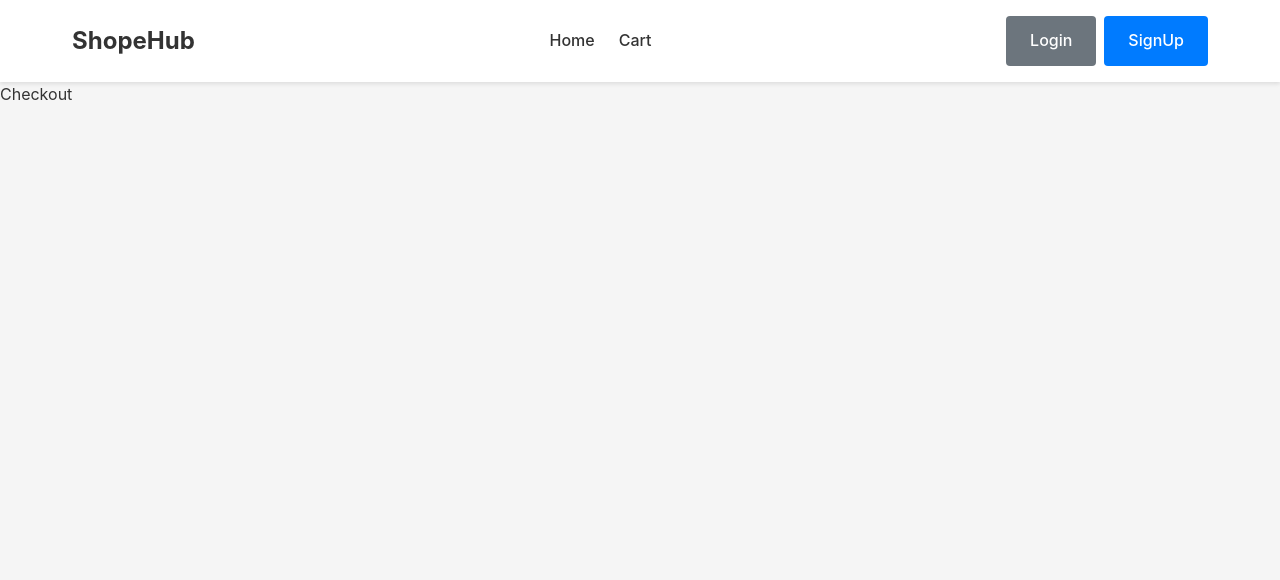
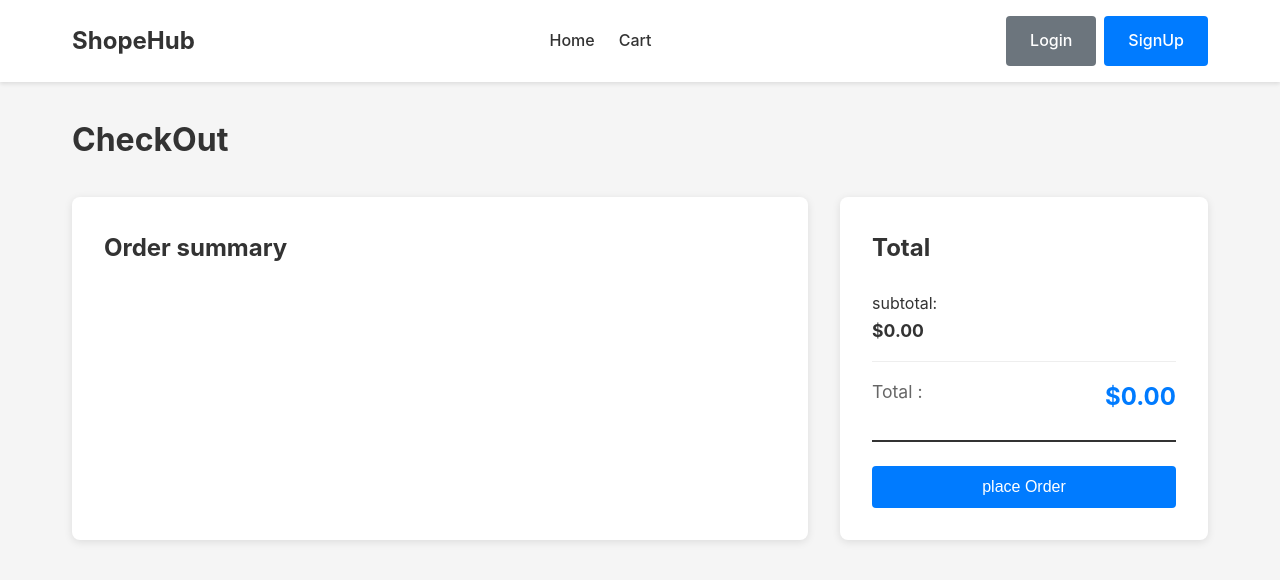
Before and after one commit to kebrome/ecommerce-website, a React (Vite) app in the folder e-commerce/: page /checkout in a window 1280 px wide. Shown: the top 580 px of the page. Built offline with nearby package versions, Linux system fonts and the light colour scheme.

Commit message:
finall project commit

```diff
--- a/e-commerce/src/App.jsx
+++ b/e-commerce/src/App.jsx
@@ -7,10 +7,12 @@ import AuthContext from "./Context/AuthContext";
 import ProductDiscription from "./Components/ProductDiscription";
 
 import "./App.css";
+import CartContext from "./Context/CartContext";
 
 function App() {
   return (
     <AuthContext>
+      <CartContext>
         <div className="app">
           <Nav />
           <Routes>
@@ -20,6 +22,7 @@ function App() {
             <Route path="/products/:id" element={<ProductDiscription />} />
           </Routes>
         </div>
+      </CartContext>
     </AuthContext>
   );
 }
--- a/e-commerce/src/Components/Auth.jsx
+++ b/e-commerce/src/Components/Auth.jsx
@@ -7,7 +7,7 @@ function Auth() {
   const { signup, user, logout, login } = useContext(authContext);
   const [mode, setMode] = useState("signup");
   const [error, setError] = useState(null);
-  const navigat = useNavigate();
+  const navigate = useNavigate();
   const {
     register,
     handleSubmit,
@@ -23,12 +23,12 @@ function Auth() {
       result = login(data.email, data.password);
     }
     if (result.success) {
-      navigat("/");
+      navigate("/");
     } else {
       setError(result.error);
     }
   }
-  console.log(logout);
+
   return (
     <div className="page">
       <div className="container">
@@ -38,7 +38,6 @@ function Auth() {
           </h1>
           <form onSubmit={handleSubmit(onSubmit)} className="auth-form">
             <div className="form-group">
-              {user && <p>u ar logged in {user.email}</p>}
               {error && <p className="error-message">{error}</p>}
               <label className="form-lable" htmlFor="email">
                 Email
@@ -80,14 +79,14 @@ function Auth() {
           <div className="auth-switch">
             {mode === "signup" ? (
               <p>
-                Already have an account?
+                Already have an account?{" "}
                 <span className="auth-link" onClick={() => setMode("login")}>
                   login
                 </span>
               </p>
             ) : (
               <p>
-                Don't have an account?
+                Don't have an account?{" "}
                 <span className="auth-link" onClick={() => setMode("signup")}>
                   signup
                 </span>
--- a/e-commerce/src/Components/Checkout.jsx
+++ b/e-commerce/src/Components/Checkout.jsx
@@ -1,7 +1,104 @@
-import React from "react";
+import React, { useContext } from "react";
+import { CartItemContext } from "../Context/CartContext";
+import { getProductById } from "../Data/Products";
 
 function Checkout() {
-  return <div>Checkout</div>;
+  const {
+    addToCart,
+    getCartItemsWithProduct,
+    updateQuantity,
+    remove,
+    clearCard,
+    totalAmount,
+  } = useContext(CartItemContext);
+
+  const cartItems = getCartItemsWithProduct();
+
+  function handlePlaceOrder() {
+    alert("Order placed successfully!");
+    clearCard();
+  }
+
+  return (
+    <>
+      <div className="page">
+        <div className="container">
+          <h1 className="page-title">CheckOut</h1>
+          <div className="checkout-container">
+            <div className="checkout-items">
+              <h2 className="checkout-section-title">Order summary</h2>
+              {cartItems.map((item) => (
+                <div className="checkout-item" key={item.id}>
+                  <img
+                    src={item.product.image}
+                    alt={item.product.name}
+                    className="checkout-item-image"
+                  />
+                  <div className="checkout-item-details">
+                    <h3 className="checkout-item-name">{item.product.name}</h3>
+                    <p className="checkout-item-price">
+                      ${item.product.price.toFixed(2)}
+                    </p>
+                  </div>
+                  <div className="checkout-item-controls">
+                    <div className="quantity-controls">
+                      <button
+                        className="quantity-btn"
+                        onClick={() =>
+                          updateQuantity(item.id, item.quantity - 1)
+                        }
+                      >
+                        -
+                      </button>
+                      <span className="quantity-value">{item.quantity}</span>
+                      <button
+                        className="quantity-btn"
+                        onClick={() =>
+                          updateQuantity(item.id, item.quantity + 1)
+                        }
+                      >
+                        +
+                      </button>
+                    </div>
+                    <p>${item.product.price * item.quantity}</p>
+                    <button
+                      className="btn btn-secondary btn-small"
+                      onClick={() => remove(item.id)}
+                    >
+                      Remove
+                    </button>
+                  </div>
+                </div>
+              ))}
+            </div>
+            <div className="checkout-summary">
+              <h2 className="checkout-section-title">Total</h2>
+              <div className="checkout-total">
+                <p className="checkout-total-lable">
+                  subtotal:
+                  <p className="checkout-total-value">
+                    ${totalAmount().toFixed(2)}
+                  </p>
+                </p>
+              </div>
+              <div className="checkout-total">
+                <p className="checkout-total-label">Total :</p>
+                <p className="checkout-total-value checkout-total-final">
+                  ${totalAmount().toFixed(2)}
+                </p>
+              </div>
+              <button
+                className="btn btn-primary btn-larg btn-block"
+                onClick={handlePlaceOrder}
+              >
+                place Order
+              </button>
+            </div>
+          </div>
+        </div>
+      </div>
+    </>
+  );
 }
 
 export default Checkout;
--- a/e-commerce/src/Components/Nav.jsx
+++ b/e-commerce/src/Components/Nav.jsx
@@ -4,6 +4,7 @@ import { authContext } from "../Context/AuthContext";
 
 function Nav() {
   const { user, logout } = useContext(authContext);
+  // console.log(user.email);
   return (
     <div className="navbar">
       <div className="navbar-container">
@@ -30,7 +31,9 @@ function Nav() {
             </div>
           ) : (
             <div className="navbar-user">
-              <span className="navbar-greeting">hello {user.email}</span>
+              <span className="navbar-greeting">
+                hello {user.email || "there"}
+              </span>
               <button onClick={logout} className="btn btn-secondary">
                 logout
               </button>
--- a/e-commerce/src/Components/ProductCard.jsx
+++ b/e-commerce/src/Components/ProductCard.jsx
@@ -1,7 +1,9 @@
-import React from "react";
+import React, { useContext } from "react";
 import { Link } from "react-router-dom";
+import { CartItemContext } from "../Context/CartContext";
 
 function ProductCard({ product }) {
+  const { cartItems, addToCart } = useContext(CartItemContext);
 
   return (
     <div className="product-card">
@@ -18,7 +20,12 @@ function ProductCard({ product }) {
         <Link className="btn btn-secondary" to={`/products/${product.id}`}>
           View details
         </Link>
-        <button className="btn btn-primary">add to cart</button>
+        <button
+          className="btn btn-primary"
+          onClick={() => addToCart(product.id)}
+        >
+          add to cart
+        </button>
       </div>
     </div>
   );
--- a/e-commerce/src/Components/ProductDiscription.jsx
+++ b/e-commerce/src/Components/ProductDiscription.jsx
@@ -1,12 +1,15 @@
-import React, { useEffect, useState } from "react";
+import React, { useContext, useEffect, useState } from "react";
 import { useParams } from "react-router-dom";
 import { getProductById } from "../Data/Products";
 import { useNavigate } from "react-router-dom";
+import { CartItemContext } from "../Context/CartContext";
 
 function ProductDiscription() {
   const navigate = useNavigate();
   const { id } = useParams();
   const [product, setProduct] = useState(null);
+  const { addToCart, cartItems } = useContext(CartItemContext);
+
   useEffect(() => {
     const currentProduct = getProductById(id);
     if (!currentProduct) {
@@ -19,6 +22,9 @@ function ProductDiscription() {
   if (!product) {
     return <div className="loader"></div>;
   }
+  // const ProductIncart = cartItems.find((item) => item.id === product.id);
+  // const ProductQuantity = ProductIncart ? `(${ProductIncart.quantity})` : "";
+
   return (
     //
     <div className="page">
@@ -31,7 +37,12 @@ function ProductDiscription() {
             <h1 className="prduct-detail-name">{product?.name}</h1>
             <p className="product-detail-price">${product?.price.toFixed(2)}</p>
             <p className="product-detail-description">{product?.description}</p>
-            <button className="btn btn-primary">add to cart</button>
+            <button
+              className="btn btn-primary"
+              onClick={() => addToCart(product.id)}
+            >
+              add to cart
+            </button>
           </div>
         </div>
       </div>
--- a/e-commerce/src/Context/AuthContext.jsx
+++ b/e-commerce/src/Context/AuthContext.jsx
@@ -22,6 +22,8 @@ function AuthContext({ children }) {
     localStorage.setItem("currentUserEmail", email);
 
     setUser(email);
+    navigate("/");
+
     return { success: true };
   }
   function login(email, password) {
@@ -34,6 +36,7 @@ function AuthContext({ children }) {
     }
     localStorage.setItem("currentUserEmail", email);
     setUser({ email });
+    navigate("/");
     return { success: true };
   }
 
--- /dev/null
+++ b/e-commerce/src/Context/CartContext.jsx
@@ -0,0 +1,84 @@
+import { useState, createContext } from "react";
+// import products from "../data/products";
+import { getProductById, getProducts } from "../data/products";
+import { useNavigate } from "react-router-dom";
+export const CartItemContext = createContext(null);
+
+function CartContext({ children }) {
+  const navigate = useNavigate();
+  const [cartItems, setCartItems] = useState([]);
+
+  function addToCart(productId) {
+    const Existing = cartItems.find((p) => p.id === productId);
+    if (Existing) {
+      const current = Existing.quantity;
+      const updatedItem = cartItems.map((item) =>
+        item.id === productId ? { id: productId, quantity: current + 1 } : item,
+      );
+
+      setCartItems([...cartItems, updatedItem]);
+      // setCartItems(updatedItem);
+    } else {
+      setCartItems([
+        ...cartItems,
+        {
+          id: productId,
+          quantity: 1,
+        },
+      ]);
+    }
+    navigate("/checkout");
+  }
+  function getCartItemsWithProduct() {
+    return cartItems
+      .map((item) => ({
+        ...item,
+        product: getProductById(item.id),
+      }))
+      .filter((item) => item.product);
+  }
+  function remove(productId) {
+    setCartItems(cartItems.filter((item) => item.id !== productId));
+  }
+  function updateQuantity(productId, quantity) {
+    if (quantity <= 0) {
+      remove(productId);
+      return;
+    }
+    setCartItems(
+      cartItems.map((item) =>
+        item.id === productId ? { ...item, quantity } : item,
+      ),
+    );
+  }
+  function totalAmount() {
+    const total = cartItems.reduce((total, item) => {
+      const product = getProductById(item.id);
+      return total + (product ? product.price * item.quantity : 0);
+    }, 0);
+    return total;
+  }
+  function clearCard() {
+    setCartItems([]);
+  }
+
+  return (
+    <>
+      <CartItemContext.Provider
+        value={{
+          cartItems,
+          addToCart,
+          getCartItemsWithProduct,
+          updateQuantity,
+          remove,
+          clearCard,
+          totalAmount,
+        }}
+      >
+        {children}
+      </CartItemContext.Provider>
+    </>
+  );
+}
+
+export default CartContext;
```
Lines whose indentation alone changed are shown as unchanged.
